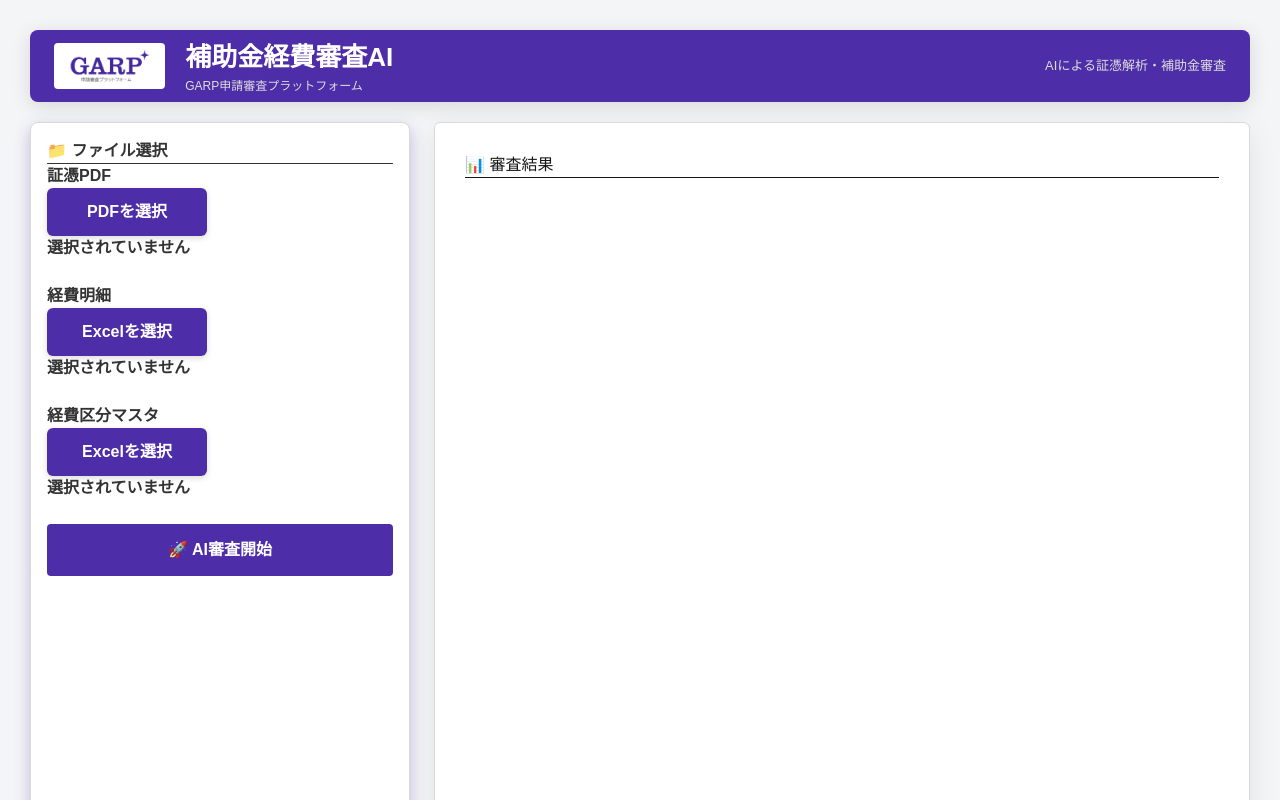
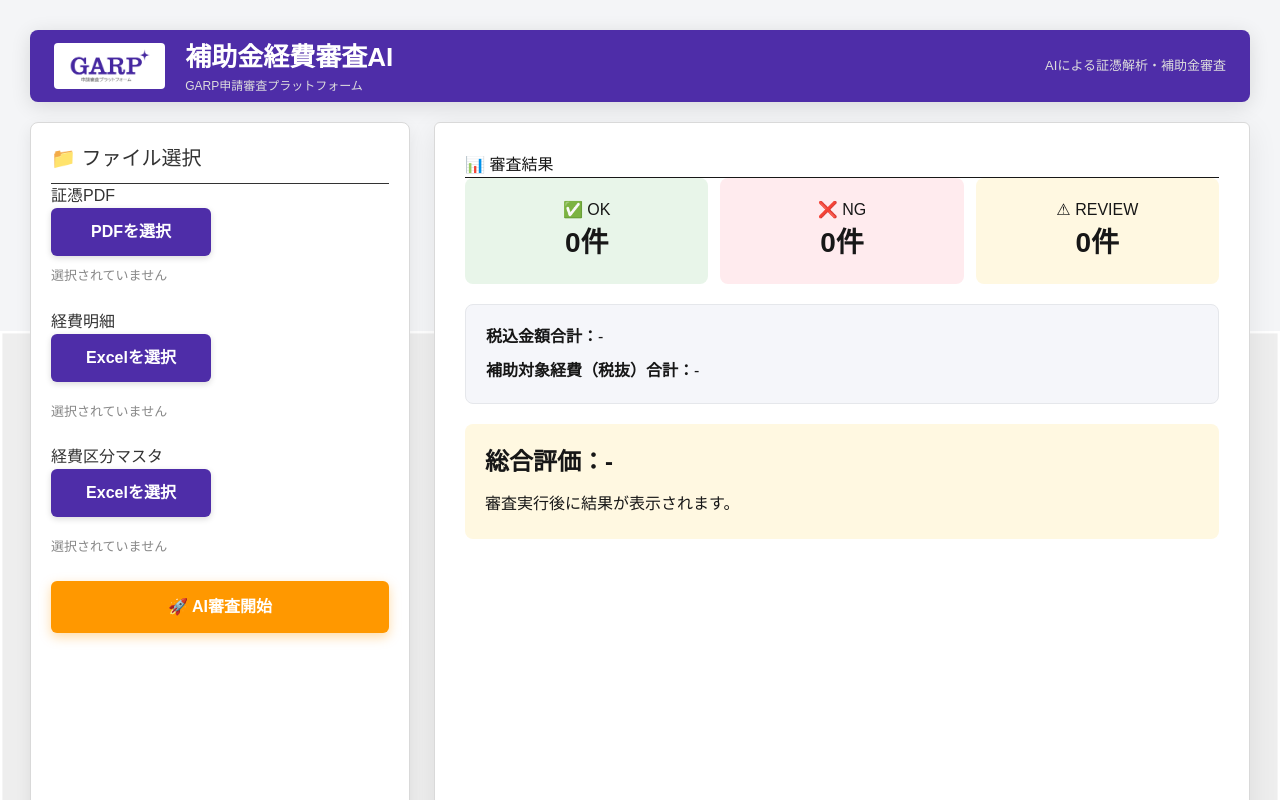
Before and after one commit to takakuwakeita-coder/difyExamination, a Next.js app: page / in a window 1280 px wide. Shown: the top 800 px of the page. Built offline with nearby package versions, Linux system fonts and the light colour scheme.

Commit message:
show audit summary cards

```diff
--- a/app/page.tsx
+++ b/app/page.tsx
@@ -1,16 +1,21 @@
-
-//hhhh
 "use client";
 
-import React, {
-useState
-} from "react";
+import React, { useState } from "react";
 import { Buffer } from "buffer";
 import ReactMarkdown from "react-markdown";
 import remarkGfm from "remark-gfm";
 
+type Summary = {
+  ok: string;
+  ng: string;
+  review: string;
+  total: string;
+  target: string;
+  evaluation: string;
+  reason: string;
+};
+
 export default function Home() {
-
   const [pdfFiles, setPdfFiles] =
     useState<FileList | null>(null);
 
@@ -26,6 +31,17 @@ export default function Home() {
   const [result, setResult] =
     useState("");
 
+  const [summary, setSummary] =
+    useState<Summary>({
+      ok: "0件",
+      ng: "0件",
+      review: "0件",
+      total: "",
+      target: "",
+      evaluation: "",
+      reason: ""
+    });
+
   const buttonStyle: React.CSSProperties = {
     display: "inline-block",
     padding: "12px 24px",
@@ -36,16 +52,54 @@ export default function Home() {
     fontWeight: 600,
     width: "160px",
     textAlign: "center",
-  boxShadow:
-    "0 2px 6px rgba(0,0,0,0.15)"
+    boxShadow: "0 2px 6px rgba(0,0,0,0.15)",
+    marginBottom: "10px"
   };
 
+  const fileCardStyle: React.CSSProperties = {
+    background: "#f5f6fa",
+    border: "1px solid #e5e7eb",
+    color: "#333",
+    padding: "10px 12px",
+    marginTop: "8px",
+    borderRadius: "6px",
+    fontSize: "13px",
+    lineHeight: "1.5",
+    wordBreak: "break-all"
+  };
 
+  const extractSummary = (output: string) => {
+    const getValue = (label: string) => {
+      const regex =
+        new RegExp(`${label}：([^\\n]+)`);
+
+      const match =
+        output.match(regex);
+
+      return match
+        ? match[1].trim()
+        : "";
+    };
+
+    setSummary({
+      ok: getValue("OK件数") || "0件",
+      ng: getValue("NG件数") || "0件",
+      review: getValue("REVIEW件数") || "0件",
+      total: getValue("税込金額合計"),
+      target: getValue("補助対象経費（税抜）合計"),
+      evaluation: getValue("全体評価"),
+      reason:
+        output.includes("評価理由：")
+          ? output
+              .split("評価理由：")[1]
+              ?.split("\n")[0]
+              ?.trim() ?? ""
+          : ""
+    });
+  };
 
   const runAudit = async () => {
-
     try {
-
       if (!pdfFiles?.length) {
         alert("PDFを選択してください");
         return;
@@ -62,21 +116,21 @@ export default function Home() {
       }
 
       setLoading(true);
+      setResult("");
 
       const evidences = [];
 
       for (const pdf of Array.from(pdfFiles)) {
-
         const bytes =
           await pdf.arrayBuffer();
 
         evidences.push({
           filename: pdf.name,
           content:
-            Buffer.from(bytes)
+            Buffer
+              .from(bytes)
               .toString("base64"),
-          contentType:
-            "application/pdf"
+          contentType: "application/pdf"
         });
       }
 
@@ -87,33 +141,24 @@ export default function Home() {
         await categoryFile.arrayBuffer();
 
       const payload = {
-
         evidences,
 
         expence_detail: {
-
-          filename:
-            detailFile.name,
-
+          filename: detailFile.name,
           content:
             Buffer
               .from(detailBytes)
               .toString("base64"),
-
           contentType:
             "application/vnd.openxmlformats-officedocument.spreadsheetml.sheet"
         },
 
         expence_category_master: {
-
-          filename:
-            categoryFile.name,
-
+          filename: categoryFile.name,
           content:
             Buffer
               .from(categoryBytes)
               .toString("base64"),
-
           contentType:
             "application/vnd.openxmlformats-officedocument.spreadsheetml.sheet"
         }
@@ -125,11 +170,9 @@ export default function Home() {
           {
             method: "POST",
             headers: {
-              "Content-Type":
-                "application/json"
+              "Content-Type": "application/json"
             },
-            body:
-              JSON.stringify(payload)
+            body: JSON.stringify(payload)
           }
         );
 
@@ -137,7 +180,6 @@ export default function Home() {
         await response.json();
 
       if (!body.success) {
-
         setResult(
           JSON.stringify(
             body,
@@ -146,44 +188,73 @@ if (!body.success) {
           )
         );
 
+        setSummary({
+          ok: "0件",
+          ng: "0件",
+          review: "0件",
+          total: "",
+          target: "",
+          evaluation: "ERROR",
+          reason: "審査処理でエラーが発生しました。"
+        });
+
         return;
       }
 
-
-
-setResult(
+      const output =
         body.workflow_result
           ?.data
           ?.outputs
-      ?.output
-      ?? "結果なし"
-);
+          ?.output ?? "";
+
+      setResult(output);
+      extractSummary(output);
 
     } catch (e: any) {
-
       console.error(e);
 
       setResult(
-        e.toString()
+        e?.message || e.toString()
       );
 
+      setSummary({
+        ok: "0件",
+        ng: "0件",
+        review: "0件",
+        total: "",
+        target: "",
+        evaluation: "ERROR",
+        reason: e?.message || e.toString()
+      });
+
     } finally {
-
       setLoading(false);
     }
   };
 
+  const evaluationColor =
+    summary.evaluation.includes("OK")
+      ? "#e8f5e9"
+      : summary.evaluation.includes("NG")
+      ? "#ffebee"
+      : summary.evaluation.includes("ERROR")
+      ? "#ffebee"
+      : "#fff8e1";
+
   return (
     <main
       style={{
-    minHeight:"100vh",
-    background:"#f4f5f7",
-    padding:"30px"
+        minHeight: "100vh",
+        background: "#f4f5f7",
+        backgroundImage:
+          "url('/GARP_back.png')",
+        backgroundRepeat: "no-repeat",
+        backgroundPosition: "bottom center",
+        backgroundSize: "100% auto",
+        padding: "30px"
       }}
     >
-
       {/* GARP Header */}
-
       <div
         style={{
           maxWidth: "1400px",
@@ -250,35 +321,37 @@ setResult(
         </div>
       </div>
 
-
-    {/* メインエリア */}
+      {/* Main Area */}
       <div
         style={{
           maxWidth: "1400px",
           margin: "0 auto",
           display: "grid",
-        gridTemplateColumns:
-          "380px 1fr",
+          gridTemplateColumns: "380px 1fr",
           gap: "24px"
         }}
       >
-      {/* 左カラム */}
+        {/* Left Card */}
         <div
           style={{
             width: "100%",
-  padding: "16px",
-  background:"#ffffff",
-color:"#333",
-border:"1px solid #d9d9d9",
+            padding: "20px",
+            background: "#ffffff",
+            color: "#333",
+            border: "1px solid #d9d9d9",
             borderRadius: "8px",
-  fontSize: "16px",
-  fontWeight: 700,
-  cursor: "pointer",
             boxShadow:
-    "0 6px 16px rgba(78,45,168,0.3)"
+              "0 6px 16px rgba(0,0,0,0.08)"
           }}
         >
-        <h2>📁 ファイル選択</h2>
+          <h2
+            style={{
+              fontSize: "20px",
+              marginBottom: "10px"
+            }}
+          >
+            📁 ファイル選択
+          </h2>
 
           <hr />
 
@@ -293,9 +366,7 @@ border:"1px solid #d9d9d9",
               multiple
               hidden
               onChange={(e) =>
-              setPdfFiles(
-                e.target.files
-              )
+                setPdfFiles(e.target.files)
               }
             />
           </label>
@@ -306,27 +377,19 @@ border:"1px solid #d9d9d9",
                 (x, i) => (
                   <div
                     key={i}
-  style={{
-    background: "#f5f6fa",
-    border: "1px solid #e5e7eb",
-    color: "#333",
-    padding: "10px 12px",
-    marginTop: "8px",
-    borderRadius: "6px",
-    fontSize: "13px",
-    lineHeight: "1.5",
-    wordBreak: "break-all"
-  }}
+                    style={fileCardStyle}
                   >
                     📄 {x.name}
                   </div>
-
-
-
                 )
               )
             ) : (
-            <div>
+              <div
+                style={{
+                  color: "#888",
+                  fontSize: "13px"
+                }}
+              >
                 選択されていません
               </div>
             )}
@@ -345,16 +408,27 @@ border:"1px solid #d9d9d9",
               hidden
               onChange={(e) =>
                 setDetailFile(
-                e.target.files?.[0] ??
-                  null
+                  e.target.files?.[0] ?? null
                 )
               }
             />
           </label>
 
-        <div>
-          {detailFile?.name ||
-            "選択されていません"}
+          <div style={{ marginTop: "10px" }}>
+            {detailFile ? (
+              <div style={fileCardStyle}>
+                📊 {detailFile.name}
+              </div>
+            ) : (
+              <div
+                style={{
+                  color: "#888",
+                  fontSize: "13px"
+                }}
+              >
+                選択されていません
+              </div>
+            )}
           </div>
 
           <br />
@@ -370,16 +444,27 @@ border:"1px solid #d9d9d9",
               hidden
               onChange={(e) =>
                 setCategoryFile(
-                e.target.files?.[0] ??
-                  null
+                  e.target.files?.[0] ?? null
                 )
               }
             />
           </label>
 
-        <div>
-          {categoryFile?.name ||
-            "選択されていません"}
+          <div style={{ marginTop: "10px" }}>
+            {categoryFile ? (
+              <div style={fileCardStyle}>
+                📊 {categoryFile.name}
+              </div>
+            ) : (
+              <div
+                style={{
+                  color: "#888",
+                  fontSize: "13px"
+                }}
+              >
+                選択されていません
+              </div>
+            )}
           </div>
 
           <br />
@@ -390,12 +475,19 @@ border:"1px solid #d9d9d9",
             style={{
               width: "100%",
               padding: "14px",
-  background: "#4E2DA8",
+              background: loading
+                ? "#8f7ad1"
+                : "#ff9800",
               color: "#fff",
               border: "none",
-  borderRadius: "4px",
+              borderRadius: "6px",
               fontSize: "16px",
-  cursor: "pointer"
+              fontWeight: 700,
+              cursor: loading
+                ? "not-allowed"
+                : "pointer",
+              boxShadow:
+                "0 4px 12px rgba(255,152,0,0.35)"
             }}
           >
             {loading
@@ -404,10 +496,10 @@ border:"1px solid #d9d9d9",
           </button>
         </div>
 
-      {/* 右カラム */}
+        {/* Right Card */}
         <div
           style={{
-          background:"#fff",
+            background: "#fff",
             borderRadius: "6px",
             border: "1px solid #d9d9d9",
             padding: "30px",
@@ -422,11 +514,154 @@ border:"1px solid #d9d9d9",
 
           <hr />
 
+          {/* Summary Cards */}
           <div
             style={{
+              display: "grid",
+              gridTemplateColumns:
+                "1fr 1fr 1fr",
+              gap: "12px",
+              marginBottom: "20px"
+            }}
+          >
+            <div
+              style={{
+                background: "#e8f5e9",
+                borderRadius: "8px",
+                padding: "20px",
+                textAlign: "center"
+              }}
+            >
+              <div>✅ OK</div>
+
+              <div
+                style={{
+                  fontSize: "28px",
+                  fontWeight: 700
+                }}
+              >
+                {summary.ok}
+              </div>
+            </div>
+
+            <div
+              style={{
+                background: "#ffebee",
+                borderRadius: "8px",
+                padding: "20px",
+                textAlign: "center"
+              }}
+            >
+              <div>❌ NG</div>
+
+              <div
+                style={{
+                  fontSize: "28px",
+                  fontWeight: 700
+                }}
+              >
+                {summary.ng}
+              </div>
+            </div>
+
+            <div
+              style={{
+                background: "#fff8e1",
+                borderRadius: "8px",
+                padding: "20px",
+                textAlign: "center"
+              }}
+            >
+              <div>⚠ REVIEW</div>
+
+              <div
+                style={{
+                  fontSize: "28px",
+                  fontWeight: 700
+                }}
+              >
+                {summary.review}
+              </div>
+            </div>
+          </div>
+
+          {/* Amount Info */}
+          <div
+            style={{
+              background: "#f5f6fa",
+              border: "1px solid #e5e7eb",
+              borderRadius: "8px",
+              padding: "20px",
+              marginBottom: "20px"
+            }}
+          >
+            <div>
+              <strong>
+                税込金額合計：
+              </strong>
+              {summary.total || "-"}
+            </div>
+
+            <div
+              style={{
+                marginTop: "10px"
+              }}
+            >
+              <strong>
+                補助対象経費（税抜）合計：
+              </strong>
+              {summary.target || "-"}
+            </div>
+          </div>
+
+          {/* Overall Evaluation */}
+          <div
+            style={{
+              background: evaluationColor,
+              borderRadius: "8px",
+              padding: "20px",
+              marginBottom: "24px"
+            }}
+          >
+            <div
+              style={{
+                fontSize: "24px",
+                fontWeight: 700,
+                marginBottom: "10px"
+              }}
+            >
+              総合評価：
+              {summary.evaluation || "-"}
+            </div>
+
+            <div
+              style={{
+                lineHeight: "1.8"
+              }}
+            >
+              {summary.reason || "審査実行後に結果が表示されます。"}
+            </div>
+          </div>
+
+          {/* Detail Markdown */}
+          {result && (
+            <details>
+              <summary
+                style={{
+                  cursor: "pointer",
+                  fontWeight: 700,
+                  color: "#4E2DA8"
+                }}
+              >
+                詳細結果を表示
+              </summary>
+
+              <div
+                style={{
+                  marginTop: "16px",
                   lineHeight: "1.9",
                   fontSize: "15px",
-            overflowX: "auto",
+                  overflowX: "auto"
                 }}
               >
                 <ReactMarkdown
@@ -470,6 +705,8 @@ border:"1px solid #d9d9d9",
                   {result}
                 </ReactMarkdown>
               </div>
+            </details>
+          )}
         </div>
       </div>
     </main>
```
Lines whose indentation alone changed are shown as unchanged.
